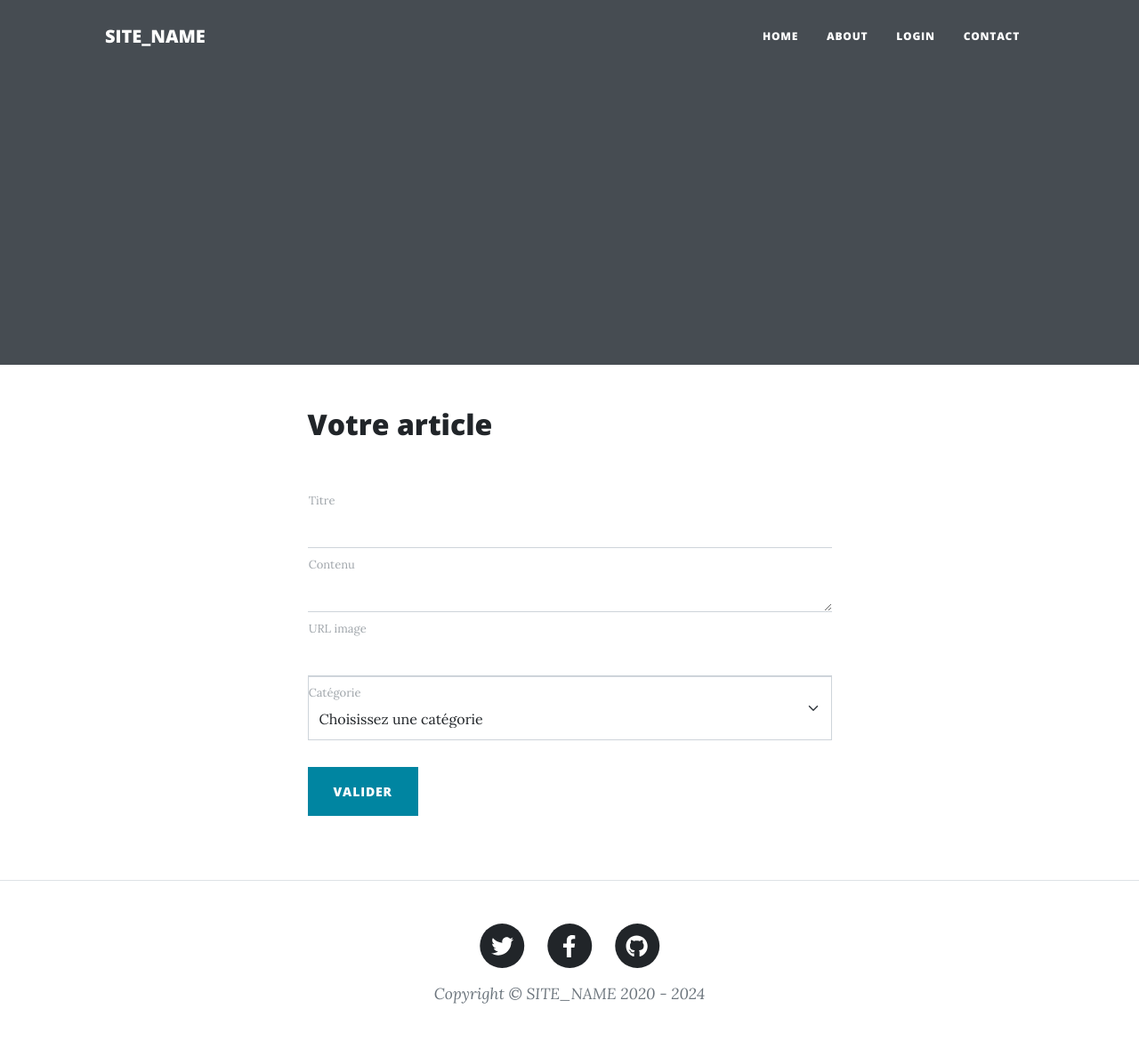
After one commit to CogitiumAcademy/m2i-2024-blog, a PHP site: the page made by src/template/addpost.tpl.php in a window 1280 px wide. The commit adds this page. Shown: the whole page at 89% size. Run offline with PHP 8.4, Linux system fonts and the light colour scheme; the template is opened without the code that fills it, so the values that code supplies are empty; some libraries are stand-ins or nearby versions.

Commit message:
Mise en place de la proposition d'article par un user

```diff
--- a/src/index.php
+++ b/src/index.php
@@ -13,6 +13,7 @@ $pdo = pdoConnect();
 require 'core/core.inc.php';
 require 'lib/pluralize.lib.php';
 require 'lib/flash.lib.php';
+require 'lib/slugger.lib.php';
 
 // Router
 $page = DEFAULT_PAGE;
--- /dev/null
+++ b/src/template/addpost.tpl.php
@@ -0,0 +1,49 @@
+
+<?php require 'template/partials/header.inc.php'; ?>
+
+        <!-- Main Content-->
+        <main class="mb-4">
+            <div class="container px-4 px-lg-5">
+                <div class="row gx-4 gx-lg-5 justify-content-center">
+                    <div class="col-md-10 col-lg-8 col-xl-7">
+                        <h2>Votre article</h2>
+                        <div class="my-5">
+                            <form id="contactForm" action="?page=addpost" method="post">
+
+                                <div class="form-floating">
+                                    <input name="title" class="form-control" id="firstName" type="text">
+                                    <label for="title">Titre</label>
+                                </div>
+
+                                <div class="form-floating">
+                                    <textarea name="content" class="form-control" id="content" cols="30" rows="10"></textarea>
+                                    <label for="content">Contenu</label>
+                                </div>
+
+                                <div class="form-floating">
+                                    <input name="image" class="form-control" id="image" type="text">
+                                    <label for="lastName">URL image</label>
+                                </div>
+
+                                <div class="form-floating">
+                                    <select class="form-select" aria-label="Default select example" id="id_categories" name="id_categories">
+                                        <option selected>Choisissez une catégorie</option>
+                                        <?php foreach ($categories as $category) { ?>
+                                            <option value="<?= $category['id'] ?>"><?= $category['name'] ?></option>
+                                        <?php } ?>
+                                    </select>
+                                    <label for="id_categories">Catégorie</label>
+                                </div>
+
+                                <br />
+
+                                <!-- Submit Button-->
+                                <button class="btn btn-primary text-uppercase" id="submitButton" type="submit">Valider</button>
+                            </form>
+                        </div>
+                    </div>
+                </div>
+            </div>
+        </main>
+
+<?php require 'template/partials/footer.inc.php'; ?>
--- a/src/template/partials/header.inc.php
+++ b/src/template/partials/header.inc.php
@@ -1,6 +1,8 @@
 <!DOCTYPE html>
 <html lang="fr">
     <head>
+        <?php define('BASE_DIR', "http://" . $_SERVER["HTTP_HOST"] . ((dirname($_SERVER['SCRIPT_NAME']) != '/') ? dirname($_SERVER['SCRIPT_NAME']) : '')); ?>
+        <base href="<?php echo BASE_DIR; ?>/" >
         <meta charset="utf-8" />
         <meta name="viewport" content="width=device-width, initial-scale=1, shrink-to-fit=no" />
         <meta name="description" content="<?= $layoutDescription ?>" />
@@ -32,6 +34,7 @@
                         <?php if (!isset($_SESSION['user'])) { ?>
                         <li class="nav-item"><a class="nav-link px-lg-3 py-3 py-lg-4" href="?page=login">Login</a></li>
                         <?php } else { ?>
+                        <li class="nav-item"><a class="nav-link px-lg-3 py-3 py-lg-4" href="?page=addpost">Proposer un article</a></li>
                         <li class="nav-item"><a class="nav-link px-lg-3 py-3 py-lg-4" href="?page=logout">Logout</a></li>
                         <?php } ?>
 
```
Also changed, not shown: src/lib/slugger.lib.php (added, +16 -0 lines), src/page/addpost.php (added, +28 -0 lines), src/sql/category.sql.php (added, +17 -0 lines), src/sql/post.sql.php (+26 -0 lines), src/.htaccess.
